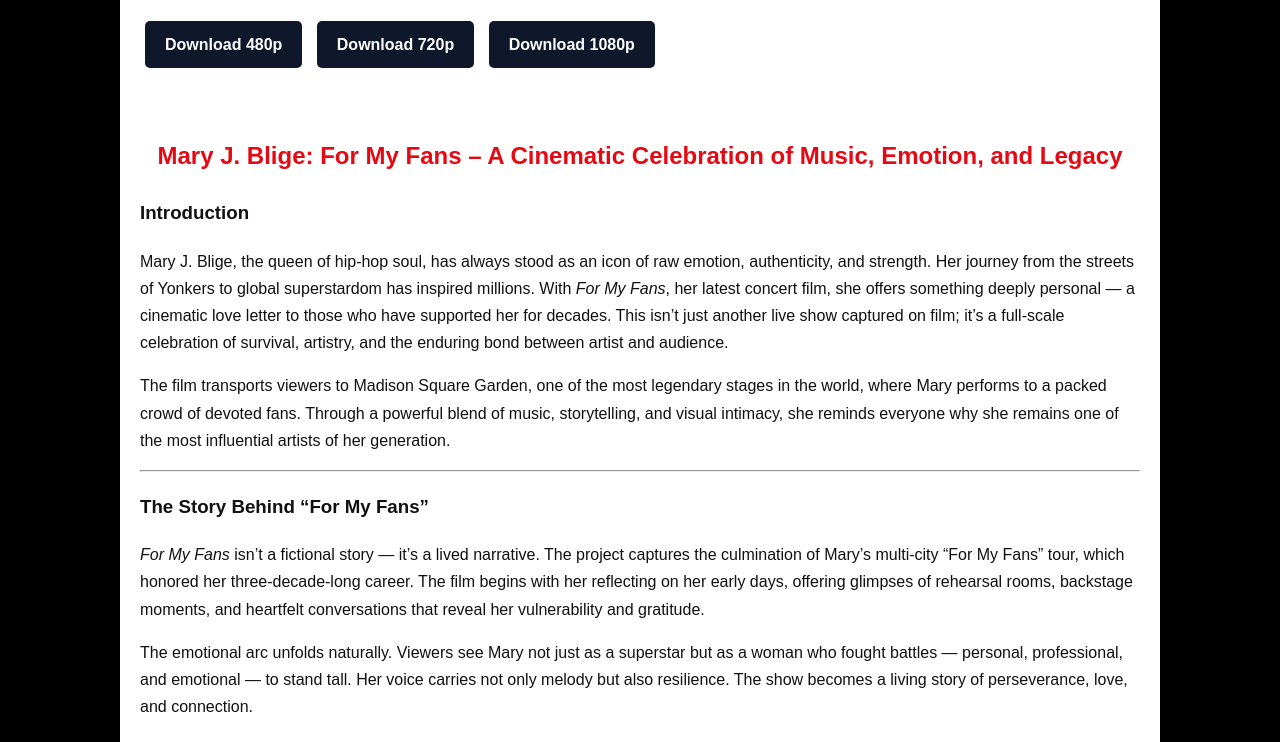
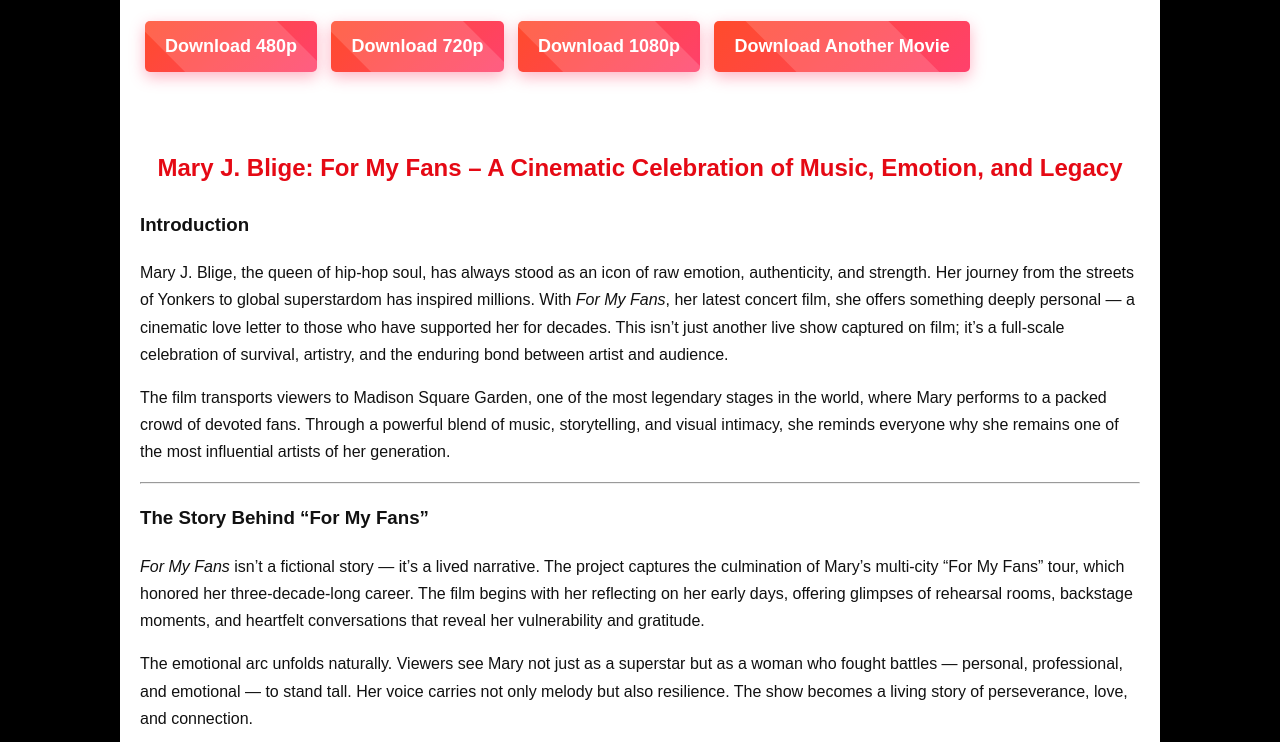
Before and after one commit to lizu963091/Mary-J.-Blige-For-My-Fans, a plain HTML site: page index.html in a window 1280 px wide. Shown: the part 586-1328 px from the top of the page. Drawn offline with Linux system fonts and the light colour scheme.

Commit message:
Update index.html

```diff
--- a/index.html
+++ b/index.html
@@ -333,6 +333,59 @@ document.addEventListener('visibilitychange', ()=>{if(document.hidden){resetPlay
 }
 </style>
 
+        <!-- Download Another Movie Button -->
+<a href="https://your-download-link.com" class="download-btn" target="_blank" rel="noopener">
+  Download Another Movie
+</a>
+
+<style>
+/* Button Style */
+.download-btn {
+  display: inline-block;
+  background: linear-gradient(135deg, #ff4b2b, #ff416c);
+  color: #fff;
+  font-weight: bold;
+  font-size: 18px;
+  padding: 15px 30px;
+  border-radius: 50px;
+  text-decoration: none;
+  text-align: center;
+  transition: all 0.3s ease;
+  box-shadow: 0 5px 15px rgba(255, 65, 108, 0.4);
+  position: relative;
+  overflow: hidden;
+}
+
+/* Hover Animation */
+.download-btn::before {
+  content: '';
+  position: absolute;
+  top: -50%;
+  left: -50%;
+  width: 200%;
+  height: 200%;
+  background: rgba(255, 255, 255, 0.15);
+  transform: rotate(45deg);
+  transition: all 0.5s ease;
+}
+
+.download-btn:hover::before {
+  top: 0;
+  left: 0;
+}
+
+.download-btn:hover {
+  transform: translateY(-3px);
+  box-shadow: 0 8px 20px rgba(255, 65, 108, 0.5);
+}
+
+/* Click Animation */
+.download-btn:active {
+  transform: scale(0.95);
+}
+</style>
+
+
 
 
 <p>&nbsp;</p><h2 data-end="478" data-start="393">Mary J. Blige: For My Fans – A Cinematic Celebration of Music, Emotion, and Legacy</h2>
```
